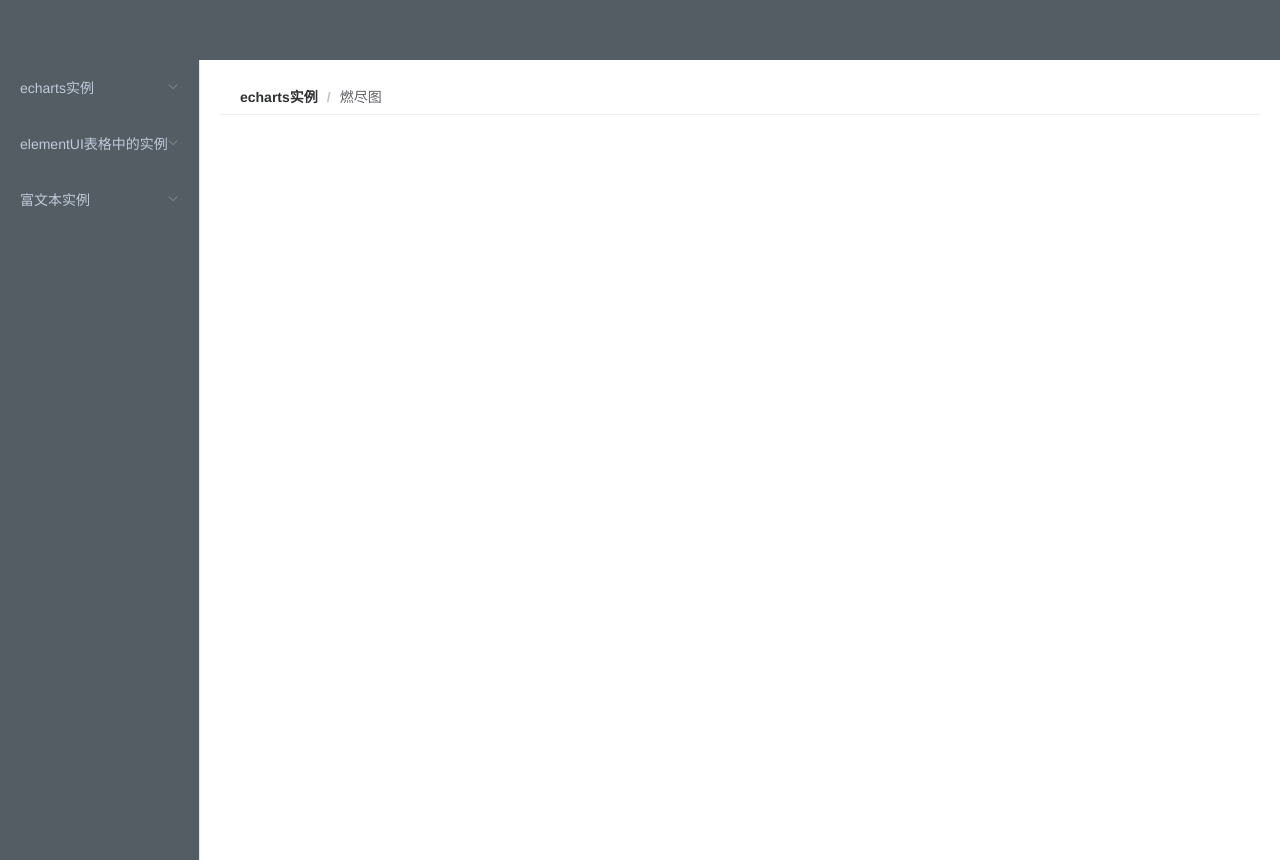
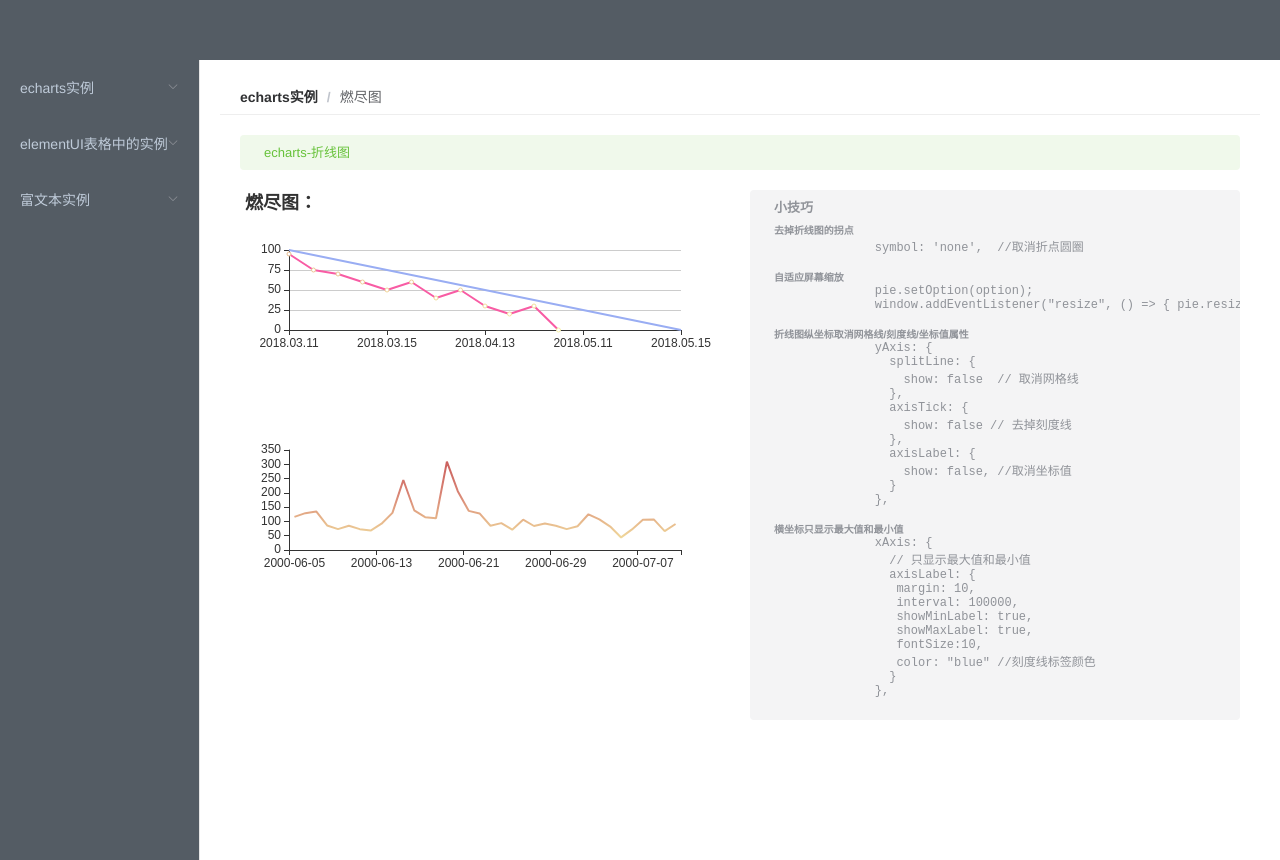
Before and after one commit to Rulyc/vue-study-demo, a Vue app: page /#/ranjin in a window 1280 px wide. Built offline with nearby package versions, Linux system fonts and the light colour scheme.

Commit message:
修改燃尽图界面

```diff
--- a/src/view/biz/echarts/ranjin.vue
+++ b/src/view/biz/echarts/ranjin.vue
@@ -3,6 +3,69 @@
 -->
 <template>
   <div>
+    <el-alert
+      title="echarts-折线图"
+      type="success"
+      :closable="false">
+    </el-alert>
+    <el-row :gutter="20">
+      <el-col :span="12">
+        <div class="main" style="width: 100%;height:200px;"></div>
+        <div class="main" style="width: 100%;height:400px;"></div>
+      </el-col>
+      <el-col :span="12">
+        <el-alert
+          title="小技巧"
+          type="info"
+          :closable="false" style="text-align: left;">
+          <div>
+            <h5>去掉折线图的拐点</h5>
+            <pre>
+              symbol: 'none',  //取消折点圆圈
+            </pre>
+            </div>
+          <div>
+            <h5>自适应屏幕缩放</h5>
+            <pre>
+              pie.setOption(option);
+              window.addEventListener("resize", () => { pie.resize();});
+            </pre>
+          </div>
+          <div>
+            <h5>折线图纵坐标取消网格线/刻度线/坐标值属性</h5>
+            <pre>
+              yAxis: {
+                splitLine: {
+                  show: false  // 取消网格线
+                },
+                axisTick: {
+                  show: false // 去掉刻度线
+                },
+                axisLabel: {
+                  show: false, //取消坐标值
+                }
+              },
+            </pre>
+          </div>
+          <div>
+            <h5>横坐标只显示最大值和最小值</h5>
+            <pre>
+              xAxis: {
+                // 只显示最大值和最小值
+                axisLabel: {
+                 margin: 10,
+                 interval: 100000,
+                 showMinLabel: true,
+                 showMaxLabel: true,
+                 fontSize:10,
+                 color: "blue" //刻度线标签颜色
+                }
+              },
+            </pre>
+          </div>
+        </el-alert>
+      </el-col>
+    </el-row>
 
   </div>
 </template>
@@ -13,12 +76,162 @@
     name: "one",
     data() {
       return {
+        // 燃尽图的数据
+        list:['2018.03.11', '2018.03.12','2018.03.13','2018.03.14', '2018.03.15',
+          '2018.03.16','2018.04.11', '2018.04.12','2018.04.13','2018.04.14',
+          '2018.04.14','2018.04.15','2018.05.11', '2018.05.12','2018.05.13','2018.05.14', '2018.05.15'],
       }
     },
     mounted(){
+      this.dd();
+      this.echarts()
+    },
+    methods: {
+      /** 燃尽图*/
+      dd(){
+          var myChart = echarts.init(document.getElementsByClassName("main")[0])
+          var max = 100
+          var y = []
+          var len = this.list.length
+          for(var i = len; i>0;i--){
+          y.push((max/(len-1))*(i-1))
+          }
+          var option = {
+            visualMap: [{
+              show: false,
+              type: 'continuous',
+              seriesIndex: 0,
+              min: 0,
+              max: 400
+            }, {
+              show: false,
+              type: 'continuous',
+              seriesIndex: 1,
+              dimension: 0,
+              min: 0,
+              max: this.list.length - 1
+            }],
+           title: {
+             text: '燃尽图：',
+           },
+            tooltip: {
+              trigger: 'axis'
+            },
+            xAxis: {
+              type: 'category',
+              boundaryGap: false,
+              splitLine: {
+                show: false
+              },
+              data: this.list
+            },
+            yAxis: {
+              type:'value',
+              min:0,
+              max:max,
+              interval:25
+            },
+            series: [
+              {
+                name: '剩余工作量',
+                type: 'line',
+                // stack: '剩余工作量',
+                data: [95,75,70,60,50,60,40,50,30,20,30,0],
+                itemStyle: {
+                  normal: {
+                    // 折点颜色样式
+                    color: '#f85ca4',
+                    lineStyle: {
+                      // 折线颜色样式
+                      color: '#f85ca4'
+                    }
+                  }
+                },
+                // data: this.opinionData,
+              },
+              {
+                name: '任务量',
+                type: 'line',
+                data: y,
+                symbol: 'none',  //取消折点圆圈
+                itemStyle: {
+                  normal: {
 
+                    // 折点颜色样式
+                    color: '#99adf3',
+                    lineStyle: {
+                      // 折线颜色样式
+                      color: '#99adf3',
+                      // type:'dotted'  //'dotted'虚线 'solid'实线
+                    }
+                  }
+                },
+              },
+            ]
+          }
+          myChart.setOption(option)
+          window.addEventListener("resize", () => { myChart.resize();});
+        },
+      echarts(){
+        var myChart1 = echarts.init(document.getElementsByClassName("main")[1])
+        var data = [
+         ["2000-06-05",116],["2000-06-06",129],["2000-06-07",135],["2000-06-08",86],
+         ["2000-06-09",73],["2000-06-10",85],["2000-06-11",73],["2000-06-12",68],
+         ["2000-06-13",92],["2000-06-14",130],["2000-06-15",245],["2000-06-16",139],
+         ["2000-06-17",115],["2000-06-18",111],["2000-06-19",309],["2000-06-20",206],
+         ["2000-06-21",137],["2000-06-22",128],["2000-06-23",85],["2000-06-24",94],
+         ["2000-06-25",71],["2000-06-26",106],["2000-06-27",84],["2000-06-28",93],
+         ["2000-06-29",85],["2000-06-30",73],["2000-07-01",83],["2000-07-02",125],
+         ["2000-07-03",107],["2000-07-04",82],["2000-07-05",44],["2000-07-06",72],
+         ["2000-07-07",106],["2000-07-08",107],["2000-07-09",66],["2000-07-10",91],
+         ];
+        var dateList = data.map(function (item) {
+          return item[0];
+        });
+        var valueList = data.map(function (item) {
+          return item[1];
+        });
+
+       var option = {
+          visualMap: [{
+            show: false,
+            type: 'continuous',
+            seriesIndex: 0,
+            min: 0,
+            max: 400
+          }, {
+            show: false,
+            type: 'continuous',
+            seriesIndex: 1,
+            dimension: 0,
+            min: 0,
+            max: dateList.length - 1
+          }],
+          title: [{
+            left: 'center',
+          }],
+          tooltip: {
+            trigger: 'axis'
+          },
+          xAxis: [{
+            data: dateList
+          }],
+          yAxis: [{
+            splitLine: {show: false}
+          }],
+          grid: [{
+            bottom: '60%'
+          }],
+          series: [{
+            type: 'line',
+            showSymbol: false,
+            data: valueList
+          }]
+        };
+        myChart1.setOption(option)
+        window.addEventListener("resize", () => { myChart1.resize();});
+      }
     },
-    methods: {}
   }
 </script>
 
```
